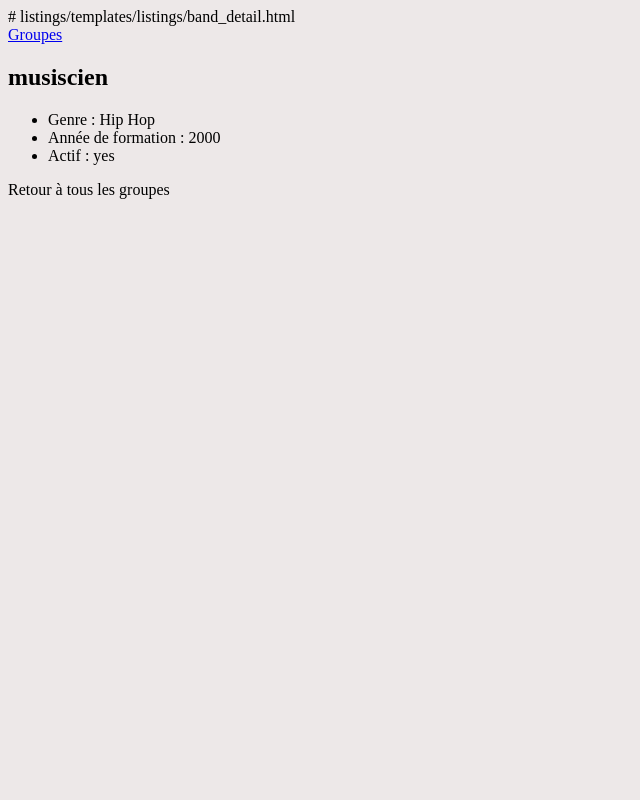
After one commit to Annie1911/DJANGO_FIRST, a Django app: page /bands/1/ in a window 1280 px wide. The commit adds this page. Shown: the whole page, without its empty margins (0-640 px from the left). Run offline with Django 5.2, Linux system fonts and the light colour scheme; data comes from the database, SQL or seed files in the repository.

Commit message:
interface CRUD *R*

```diff
--- a/rep_django_app/merchex/listings/static/listings1/style.css
+++ b/rep_django_app/merchex/listings/static/listings1/style.css
@@ -1 +1 @@
-* { background: red }
+* { background: rgb(237, 232, 232) }
--- /dev/null
+++ b/rep_django_app/merchex/listings/templates/listing/band_detail.html
@@ -0,0 +1,22 @@
+# listings/templates/listings/band_detail.html
+
+{% extends 'listing/base.html' %}
+
+{% block content %}
+
+<h2>{{ band.name }}</h2>
+
+<ul>
+    <li>Genre : {{ band.get_genre_display }}</li>
+ <li>Année de formation : {{ band.year_formed }}</li>
+ <li>Actif : {{ band.active|yesno }}</li>
+ {% if band.official_homepage %}
+ <li><a href="{{ band.official_homepage }}">{{ band.official_homepage }}</a></li>
+ {% endif %}
+</ul>
+
+<p>{{ band.biography }}</p>
+
+<a hef="{% url 'band_list' %}">Retour à tous les groupes</a>
+
+{% endblock %}
--- a/rep_django_app/merchex/listings/templates/listing/band_list.html
+++ b/rep_django_app/merchex/listings/templates/listing/band_list.html
@@ -2,14 +2,14 @@
 
 {% block content %}
 
-    <h1>Hello Django !</h1>
+    <h1>Groupes: !</h1>
 
     <p>Mes groupes préférés sont :</p>
 
     <ul>
         {% for band in bands %}
             <li>
-                {{ band.name }}
+                <li><a href="{% url 'band-detail' band.id %}">{{ band.name }}</a></li>
             </li>
         {% endfor %}
     </ul>
--- a/rep_django_app/merchex/listings/templates/listing/base.html
+++ b/rep_django_app/merchex/listings/templates/listing/base.html
@@ -8,6 +8,9 @@
     <link rel="stylesheet" href="{% static 'listings1/style.css' %}">
 </head>
 <body>
+    <nav>
+        <a href="{% url 'band_list' %}">Groupes</a>
+    </nav>
         {% block content %}
         {% endblock %}
     </div>
--- a/rep_django_app/merchex/listings/views.py
+++ b/rep_django_app/merchex/listings/views.py
@@ -5,9 +5,14 @@ from listings.models import Band,Listings
 
 
 
-def hello(request):
+def band_list(request):
     bands = Band.objects.all()
-    return render (request,'listing/hello.html', {'bands': bands})
+    return render (request,'listing/band_list.html', {'bands': bands})
+
+def band_detail(request,id):
+    bands = Band.objects.get(id=id)
+    return render (request,'listing/band_detail.html' , {'band' : bands })
+
 
 
 
--- a/rep_django_app/merchex/merchex/urls.py
+++ b/rep_django_app/merchex/merchex/urls.py
@@ -20,7 +20,8 @@ from listings import views
 
 urlpatterns = [
     path('admin/', admin.site.urls),
-    path('hello/',views.hello),
+    path('bands/',views.band_list,name = 'bands-list'),
+    path('bands/<int:id>/',views.band_detail ,name = 'band_detail'),
     path('about/',views.about),
     path('listings/',views.listings),
     path('contact us/',views.contact_us),
```
